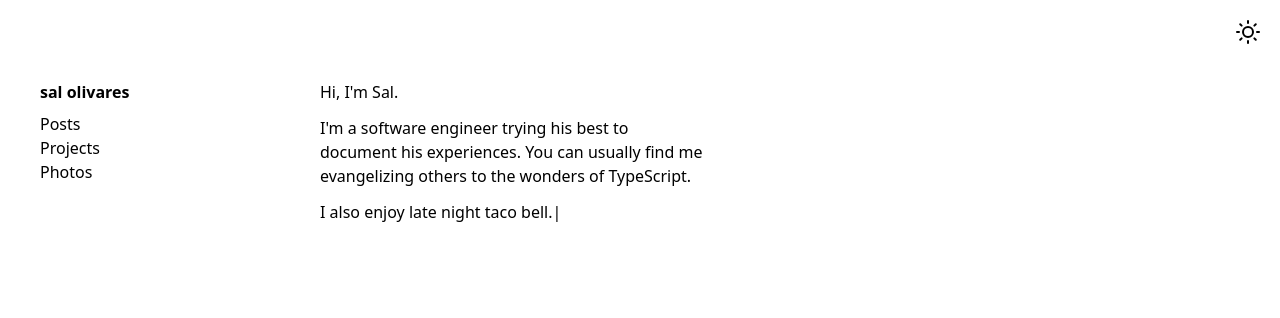
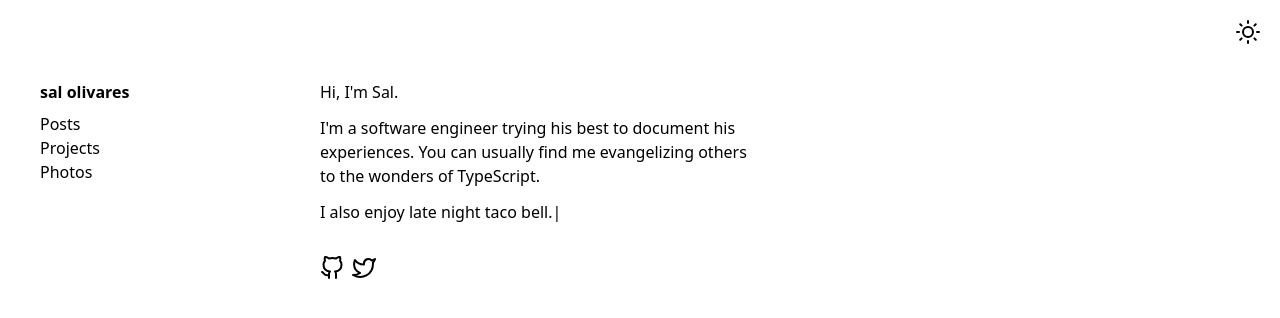
Before and after one commit to salolivares/salolivares.com, a Next.js app: page / in a window 1280 px wide. Shown: the top 318 px of the page. Built offline with nearby package versions, Linux system fonts and the light colour scheme.

Commit message:
add socials, hover effect

```diff
--- /dev/null
+++ b/components/Socials.tsx
@@ -0,0 +1,12 @@
+import { GitHub, Twitter } from 'react-feather';
+
+export const Socials = () => (
+  <div className="flex space-x-2">
+    <a href="https://github.com/salolivares" className="hover:text-gray-700 dark:hover:text-gray-400">
+      <GitHub />
+    </a>
+    <a href="https://twitter.com/0x102c" className="hover:text-gray-700 dark:hover:text-gray-400">
+      <Twitter />
+    </a>
+  </div>
+);
--- a/components/ThemeToggleButton.tsx
+++ b/components/ThemeToggleButton.tsx
@@ -1,3 +1,4 @@
+/* eslint-disable react/require-default-props */
 import { Moon, Sun } from 'react-feather';
 
 interface ThemeToggleButtonProps {
@@ -11,7 +12,7 @@ export const ThemeToggleButton = ({ switchTheme, theme: passedInTheme, className
   if (passedInTheme == null || passedInTheme === 'null') theme = 'light';
 
   return (
-    <button type="button" className={`${className}`} onClick={switchTheme}>
+    <button type="button" className={`${className} hover:text-gray-700 dark:hover:text-gray-400`} onClick={switchTheme}>
       {theme === 'light' ? <Moon /> : <Sun />}
     </button>
   );
--- a/components/layout/Wrapper.tsx
+++ b/components/layout/Wrapper.tsx
@@ -45,7 +45,7 @@ const Wrapper = ({ children, title = 'Sal Olivares', description = '', photoMode
         <header className={clsx({ 'mb-16 lg:absolute': !photoMode })}>
           <nav className={clsx('flex justify-between', { 'lg:flex-col': !photoMode })}>
             <Link href="/">
-              <a className="overflow-y-hidden h-6 font-bold no-underline flex-grow transition-colors duration-300 ease-in-out text-black dark:text-neutral hover:text-gray-700 lg:mb-2">
+              <a className="overflow-y-hidden h-6 font-bold no-underline flex-grow transition-colors duration-300 ease-in-out text-black dark:text-neutral hover:text-gray-700 dark:hover:text-gray-400 lg:mb-2">
                 sal olivares
               </a>
             </Link>
--- a/pages/index.tsx
+++ b/pages/index.tsx
@@ -5,16 +5,17 @@ import Wrapper from '../components/layout/Wrapper';
 import ContentSection from '../components/ContentSection';
 import FAV_THINGS from '../utils/favs';
 import { shuffleArray } from '../utils/utils';
+import { Socials } from '../components/Socials';
 
 const IndexPage = () => (
   <Wrapper title="Sal Olivares" description="Sal Olivares. Software Engineer.">
-    <ContentSection className="lg:pr-64">
+    <ContentSection className="lg:pr-52">
       <p>Hi, I&apos;m Sal.</p>
       <p>
         I&apos;m a software engineer trying his best to document his experiences. You can usually find me evangelizing
         others to the wonders of TypeScript.
       </p>
-      <p>
+      <p className="h-14">
         I also enjoy{' '}
         <Typewriter
           options={{
@@ -28,6 +29,7 @@ const IndexPage = () => (
         />
       </p>
     </ContentSection>
+    <Socials />
   </Wrapper>
 );
 
```
